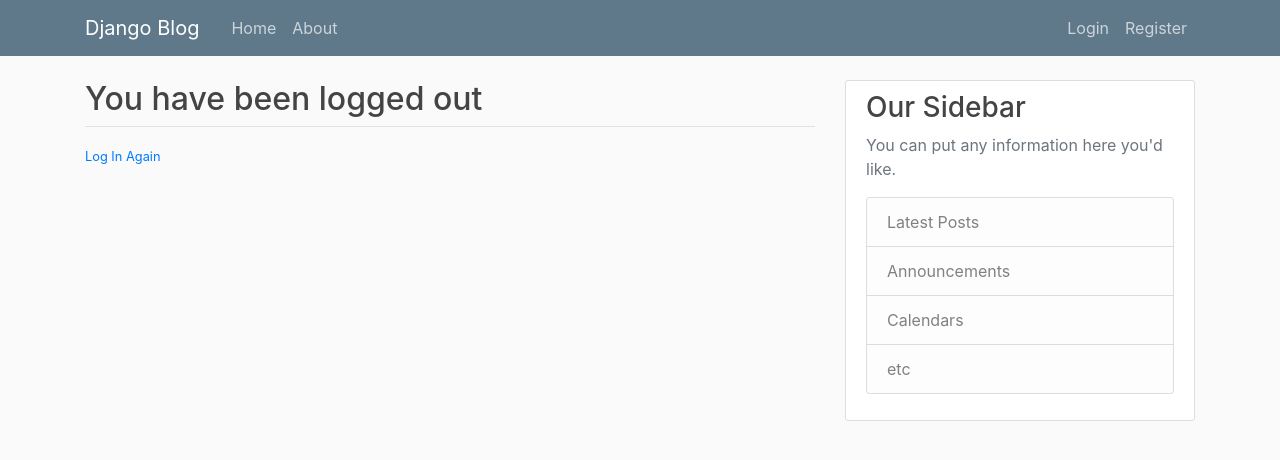
After one commit to 1sdc0d3r/Django-Blog, a Django app: page /logout/ in a window 1280 px wide. The commit adds this page. Shown: the top 460 px of the page. Run offline with Django 3.2, Linux system fonts and the light colour scheme; some libraries are stand-ins or nearby versions.

Commit message:
moved templates to a main template folder, created logout page/template

```diff
--- a/django_project/django_project/settings.py
+++ b/django_project/django_project/settings.py
@@ -57,7 +57,7 @@ ROOT_URLCONF = 'django_project.urls'
 TEMPLATES = [
     {
         'BACKEND': 'django.template.backends.django.DjangoTemplates',
-        'DIRS': [],
+        "DIRS": [os.path.join(BASE_DIR, 'templates')],
         'APP_DIRS': True,
         'OPTIONS': {
             'context_processors': [
@@ -123,3 +123,5 @@ USE_TZ = True
 STATIC_URL = '/static/'
 
 CRISPY_TEMPLATE_PACK = 'bootstrap4'
+
+LOGIN_REDIRECT_URL = 'blog-home'
--- a/django_project/django_project/urls.py
+++ b/django_project/django_project/urls.py
@@ -14,6 +14,7 @@ Including another URLconf
     2. Add a URL to urlpatterns:  path('blog/', include('blog.urls'))
 """
 from django.contrib import admin
+from django.contrib.auth import views as auth_views
 from django.urls import path, include
 from users import views as user_views
 
@@ -21,5 +22,7 @@ from users import views as user_views
 urlpatterns = [
     path('admin/', admin.site.urls),
     path('register/', user_views.register, name='register'),
+    path('login/', auth_views.LoginView.as_view(template_name="users/login.html"), name='login'),
+    path('logout/', auth_views.LogoutView.as_view(template_name="users/logout.html"), name='logout'),
     path('', include('blog.urls')),
 ]
--- a/django_project/blog/templates/blog/base.html
+++ b/django_project/templates/blog/base.html
@@ -36,8 +36,8 @@
                     </div>
                     <!-- Navbar Right Side -->
                     <div class="navbar-nav">
-                        <a class="nav-item nav-link" href="#">Login</a>
-                        <a class="nav-item nav-link" href="#">Register</a>
+                        <a class="nav-item nav-link" href="{% url 'login' %}">Login</a>
+                        <a class="nav-item nav-link" href="{% url 'register' %}">Register</a>
                     </div>
                 </div>
             </div>
--- /dev/null
+++ b/django_project/templates/users/logout.html
@@ -0,0 +1,10 @@
+{% extends 'blog/base.html' %}
+
+{%block content%}
+<h2>You have been logged out</h2>
+<div class="border-top pt-3">
+    <small class="text-muted">
+        <a href="{% url 'login' %}">Log In Again</a>
+    </small>
+</div>
+{%endblock content%}
--- a/django_project/users/templates/users/register.html
+++ b/django_project/templates/users/register.html
@@ -15,7 +15,7 @@
     </form>
     <div class="border-top pt-3">
         <small class="text-muted">
-            Already Have An Account? <a class="ml-2" href="#">Sign In</a>
+            Already Have An Account? <a class="ml-2" href="{% url 'login' %}">Sign In</a>
         </small>
     </div>
 </div>
--- a/django_project/users/views.py
+++ b/django_project/users/views.py
@@ -10,8 +10,9 @@ def register(request):
         if form.is_valid():
             form.save()
             username = form.cleaned_data.get('username')
-            messages.success(request, f"Account created for {username}!")
-            return redirect('blog-home')
+            messages.success(
+                request, f"Your account has been created! You can now login!")
+            return redirect('login')
 
     else:
         form = UserRegisterForm()
```
Also changed, not shown: django_project/templates/users/login.html (added, +22 -0 lines), django_project/db.sqlite3, django_project/templates/blog/about.html (renamed from django_project/blog/templates/blog/about.html), django_project/templates/blog/home.html (renamed from django_project/blog/templates/blog/home.html).
